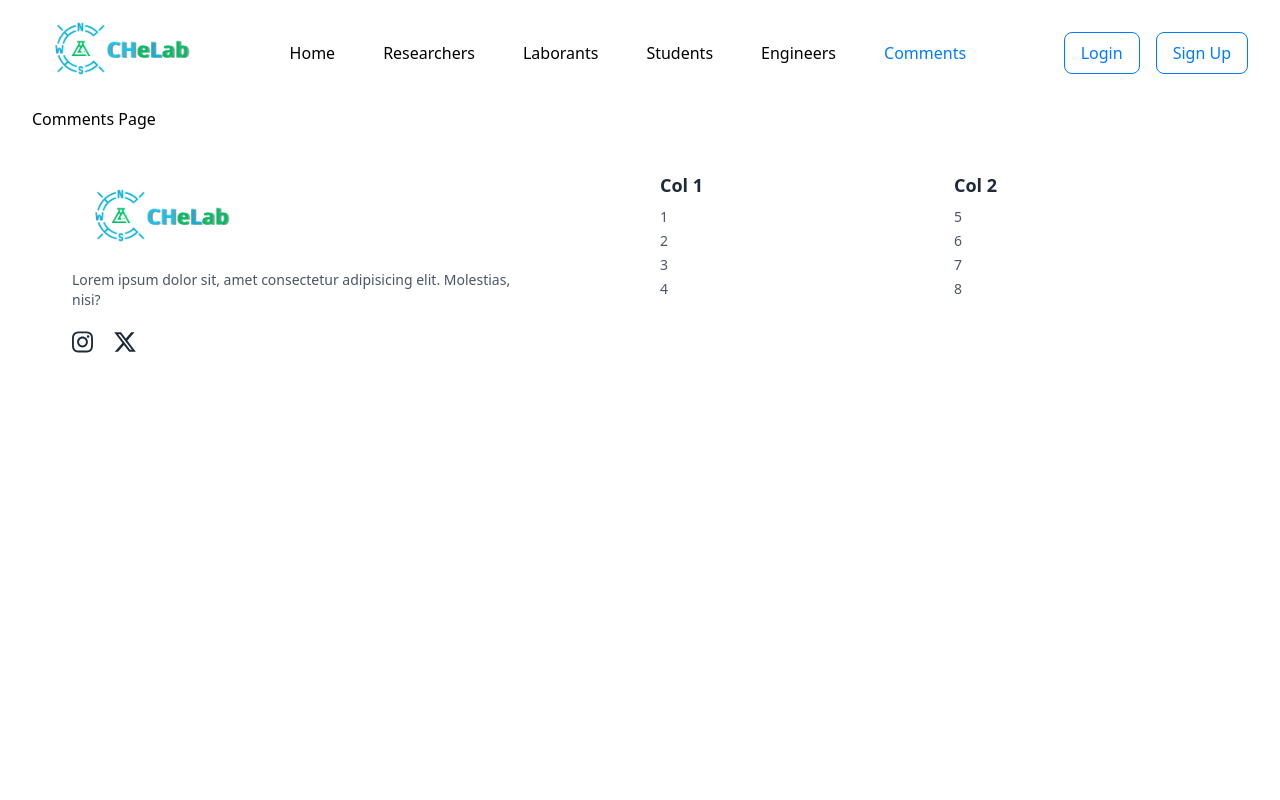
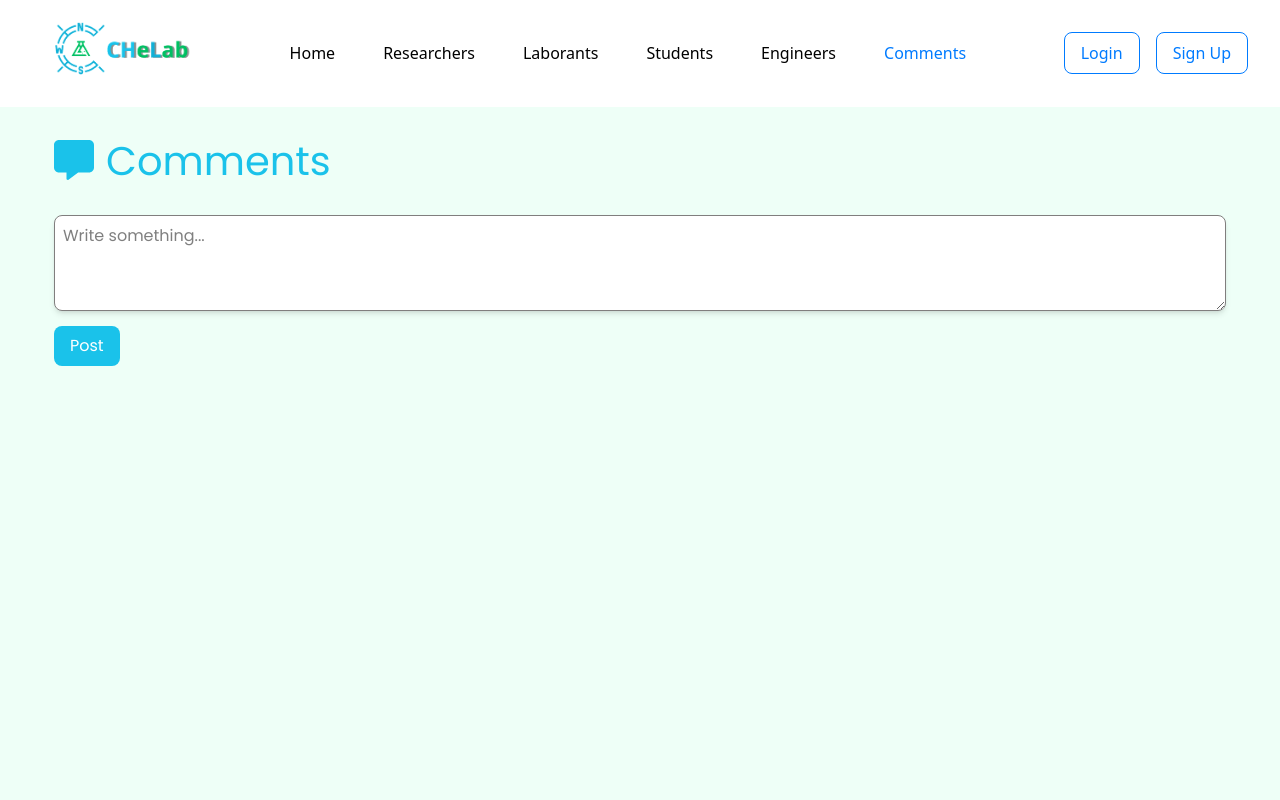
Before and after one commit to lalaholmesss/CHeLab, a React (Vite) app: page /comments in a window 1280 px wide. Shown: the top 800 px of the page. Built offline with nearby package versions, Linux system fonts and the light colour scheme.

Commit message:
Add style to other pages

```diff
--- a/src/components/Comments.jsx
+++ b/src/components/Comments.jsx
@@ -1,7 +1,34 @@
+import { FontAwesomeIcon } from "@fortawesome/react-fontawesome"
+import { faMessage } from "@fortawesome/free-solid-svg-icons"
+import { useState } from "react"
+
 export default function Comments () {
+    let [comment, setComment] = useState("");
+    let [submittedComment, setSubmittedComment] = useState([]);
+
+    const handleSubmit = () => {
+        if(comment.trim() === ""){
+            return;
+        }else setSubmittedComment([comment, ...submittedComment]);
+        setComment("");
+    }
+
     return(
-        <div className="max-w-[1720px] mx-[32px]">
-            <h1>Comments Page</h1>
+        <div className="h-screen max-w-[1720px] px-[54px] bg-[#EEFFF7] font-[Poppins] items-start py-[24px]">
+            <div>
+                <h1 className="text-[40px] text-[#1AC2EA] pb-[24px]"><FontAwesomeIcon icon={faMessage} className="pr-[12px]" />Comments</h1>
+                <textarea  className="bg-white w-full h-24 p-2 border rounded-lg focus:outline-none shadow-md border-[#807E7E]"
+                placeholder="Write something..." value={comment} onChange={(e) => setComment(e.target.value)}></textarea>
+                <button className="mt-2 px-4 cursor-pointer py-2 bg-[#1AC2EA] text-white rounded-lg"
+                onClick={handleSubmit}>Post</button>
+            </div>
+            <div className="mt-6 space-y-3 ">
+                {submittedComment.map((c, index) => (
+                <div key={index} className="break-words p-3 bg-white rounded-lg">
+                    <p>{c}</p>
+                </div>
+                ))}
+            </div>
         </div>
     )
 }
--- a/src/components/Laborants.jsx
+++ b/src/components/Laborants.jsx
@@ -1,7 +1,17 @@
+import { FontAwesomeIcon } from "@fortawesome/react-fontawesome"
+import { faHelmetSafety } from "@fortawesome/free-solid-svg-icons"
+
 export default function Laborants () {
     return(
-        <div className="max-w-[1720px] mx-[32px]">
-            <h1>Laborants Page</h1>
+         <div className="h-screen max-w-[1720px] px-[54px] bg-[#EEFFF7] font-[Poppins] items-start py-[24px]">
+            <h1 className="text-[40px] text-[#1AC2EA] pb-[24px]"><FontAwesomeIcon icon={faHelmetSafety} className="pr-[12px]"/>Safety Protocols</h1>
+            <div className="p-[32px] rounded-[20px] bg-white shadow-md">
+                <ul>
+                    <li className="cursor-pointer text-black">PPE: Gloves, goggles, lab coat</li>
+                    <li className="cursor-pointer text-black">Catalysts under inert atmosphere</li>
+                    <li className="cursor-pointer text-black">Waste: Neutralize then dispose</li>
+                </ul>
+            </div>
         </div>
     )
 }
--- a/src/components/Students.jsx
+++ b/src/components/Students.jsx
@@ -1,7 +1,17 @@
+import { FontAwesomeIcon } from "@fortawesome/react-fontawesome"
+import { faBookOpen } from "@fortawesome/free-solid-svg-icons"
+
 export default function Students () {
     return(
-        <div className="max-w-[1720px] mx-[32px]">
-            <h1>Students Page</h1>
+        <div className="h-screen max-w-[1720px] px-[54px] bg-[#EEFFF7] font-[Poppins] items-start py-[24px]">
+            <h1 className="text-[40px] text-[#1AC2EA] pb-[24px]"><FontAwesomeIcon icon={faBookOpen} className="pr-[12px]"/>Learning Modules</h1>
+            <div className="p-[32px] rounded-[20px] bg-white shadow-md">
+                <ul>
+                    <li className="text-[#616161] cursor-pointer hover:text-black transition duration-300 ease-in-out">Free-Radical Mechanisms</li>
+                    <li className="text-[#616161] cursor-pointer hover:text-black transition duration-300 ease-in-out">Step-Growth (Condensation)</li>
+                    <li className="text-[#616161] cursor-pointer hover:text-black transition duration-300 ease-in-out">Ziegler–Natta Catalysis</li>
+                </ul>
+            </div>
         </div>
     )
 }
```
